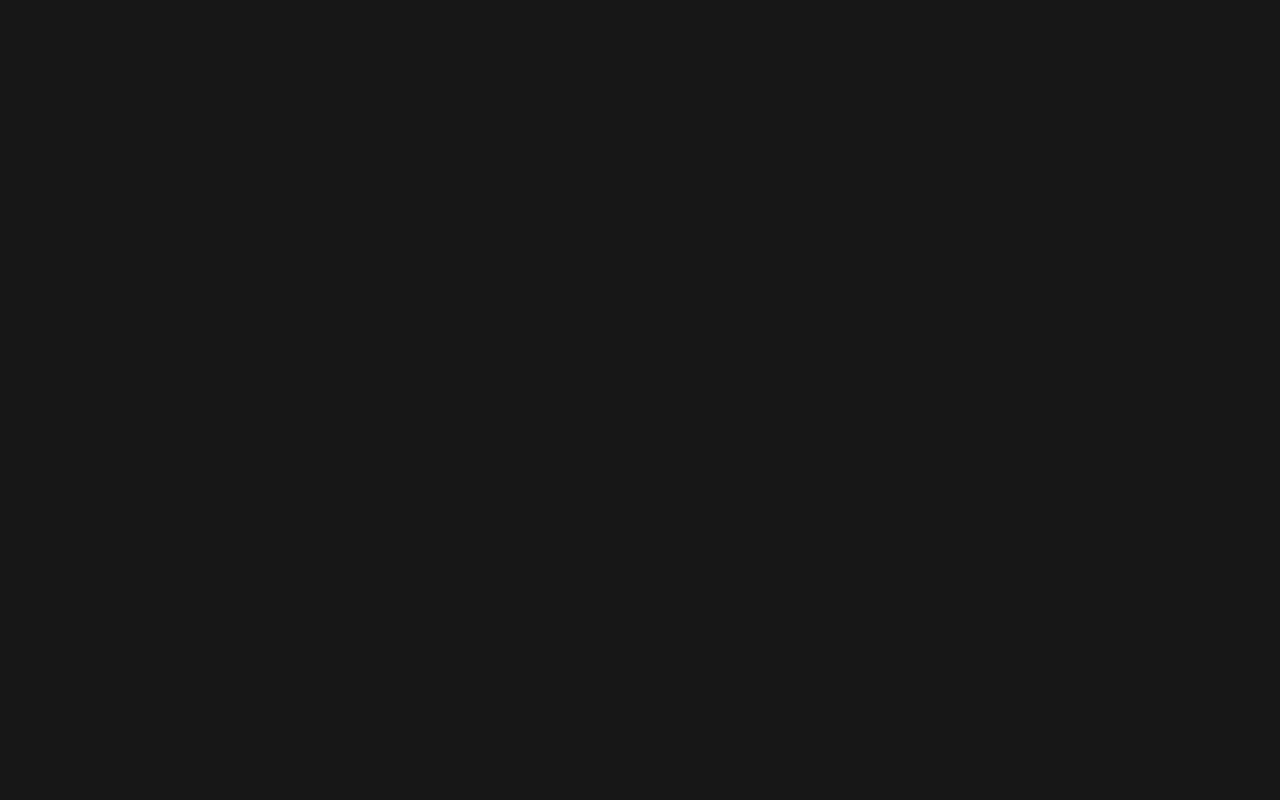
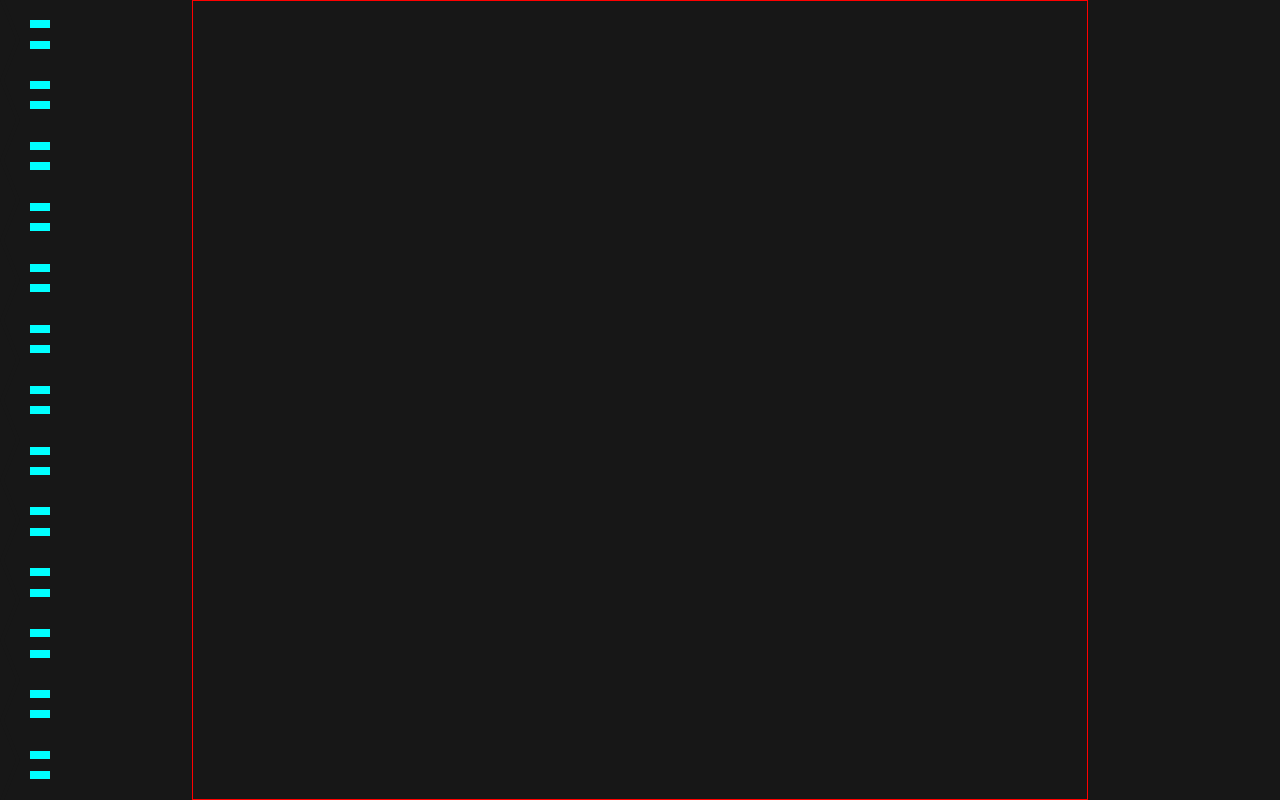
Before and after one commit to laurynas-cyber/Portfolio, a React (Create React App) app: page / in a window 1280 px wide. Built offline with nearby package versions, Linux system fonts and the light colour scheme.

Commit message:
about me start

```diff
--- a/src/Component/Scroll.jsx
+++ b/src/Component/Scroll.jsx
@@ -5,7 +5,7 @@ import { useRef } from "react";
 
 const X_LINES = 40;
 
-const PAGE_COUNT = 3;
+const PAGE_COUNT = 2;
 
 const INITIAL_WIDTH = 20;
 
@@ -22,7 +22,7 @@ export default function Scroll() {
   const { scrollYProgress } = useScroll({
     container: containerRef,
     onChange: ({ value: { scrollYProgress } }) => {
-      if (scrollYProgress > 0.7) {
+      if (scrollYProgress > 0.9) {
         textApi.start({ y: "0" });
       } else {
         textApi.start({ y: "100%" });
@@ -36,6 +36,9 @@ export default function Scroll() {
   return (
     <div ref={containerRef} className={styles.body}>
       <div className={styles.animated__layers}>
+        <div className={styles.about_container}>
+
+        </div>
         <animated.div
           ref={barContainerRef}
           className={styles.ScrollBar_container}
@@ -61,33 +64,22 @@ export default function Scroll() {
             ></animated.div>
           </div>
         </animated.div>
-        <animated.div
-          ref={barContainerRef}
-          className={styles.ScrollBar_container_inverted}
-        >
-          <div className={styles.pipe}>
-            {Array.from({ length: TRIANGLES }).map((_, i) => (
-              <div
-                key={i}
-                className={styles.triangle}
-                style={{ top: `${i * 10}%` }}
-              ></div>
-            ))}
 
-            {Array.from({ length: TRIANGLES }).map((_, i) => (
-              <div
-                key={i}
-                className={styles.triangle_reverse}
-                style={{ top: `${-5 + i * 10}%` }}
-              ></div>
-            ))}
+        <animated.div className={styles.bar__container__inverted}>
+          {Array.from({ length: X_LINES }).map((_, i) => (
             <animated.div
-              className={styles.liquid}
-              style={{ height: scrollYProgress.to((val) => `${val * 100}%`) }}
-            ></animated.div>
-          </div>
+              key={i}
+              className={styles.bar}
+              style={{
+                width: scrollYProgress.to((scrollP) => {
+                  if (i % 3 === 0) {
+                    return scrollP * 40;
+                  } else return 20;
+                }),
+              }}
+            />
+          ))}
         </animated.div>
-
         <animated.div
           className={styles.dot}
           // style={{
@@ -95,7 +87,10 @@ export default function Scroll() {
           // }}
           style={{
             clipPath: scrollYProgress.to(
-              (val) => `inset(${(1 - val) * 100}% 5% ${(1 - val) * 100}% 5%)`
+              (val) =>
+                `inset(${(1 - val) * 100}% ${100 - val * 100}% ${
+                  (1 - val) * 100
+                }% ${105 - val * 100}%`
             ),
           }}
         >
--- a/src/Component/styles.module.scss
+++ b/src/Component/styles.module.scss
@@ -30,6 +30,7 @@
 .bar {
   height: 1vh;
   background-color: rgba(255, 255, 255, 0.4);
+  background-color: aqua;
 }
 
 .ScrollBar_container {
@@ -92,15 +93,6 @@
     inset: 0;
   }
 
-  .ScrollBar_container {
-    inset: 0 30px;
-  }
-
-  .ScrollBar_container_inverted {
-    margin-right: 100px;
-    width: 98%;
-  }
-
   .bar__container {
     margin-right: 100px;
     width: 98%;
@@ -111,12 +103,12 @@
 }
 
 .dot {
+  // background-color: #263547;
   background-color: orange;
   top: 50%;
   left: 50%;
   transform: translate(-50%, -50%);
-  clip-path: inset(0% 5% 0% 5%);
-  z-index: 0;
+  // clip-path: inset(0% 5% 0% 5%);
 }
 
 .title {
@@ -133,3 +125,16 @@
     }
   }
 }
+
+.about_container {
+  display: flex;
+  justify-content: center;
+  align-items: center;
+  color: white;
+  width: 70%;
+  height: 100%;
+  border: solid 1px red;
+  top: 50%;
+  left: 50%;
+  transform: translate(-50%, -50%);
+}
```
